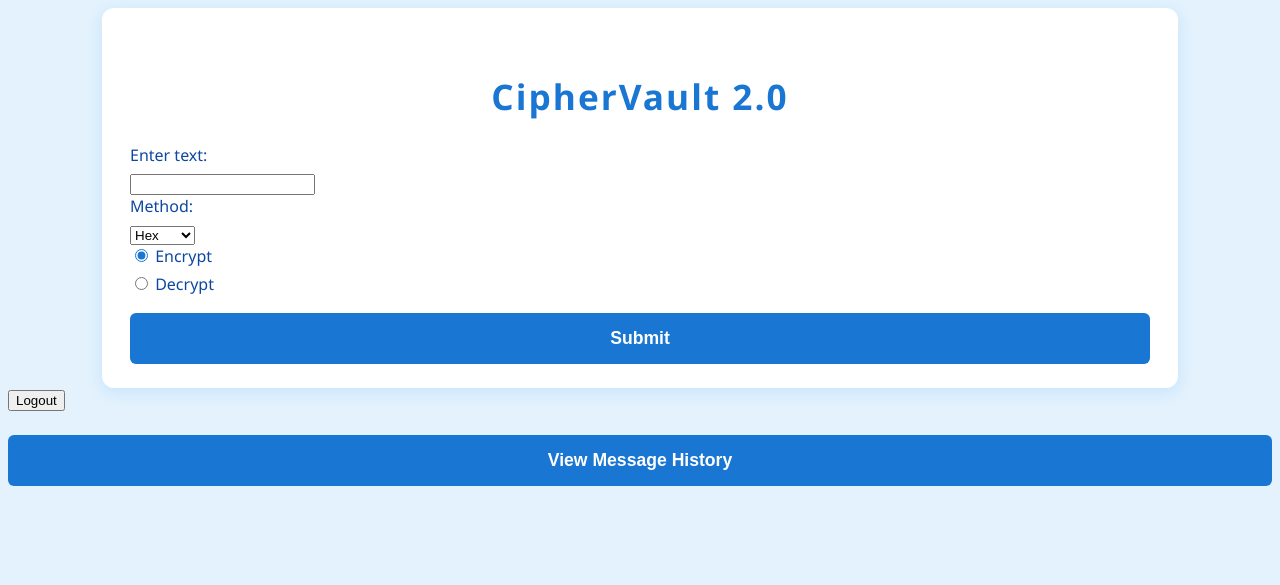
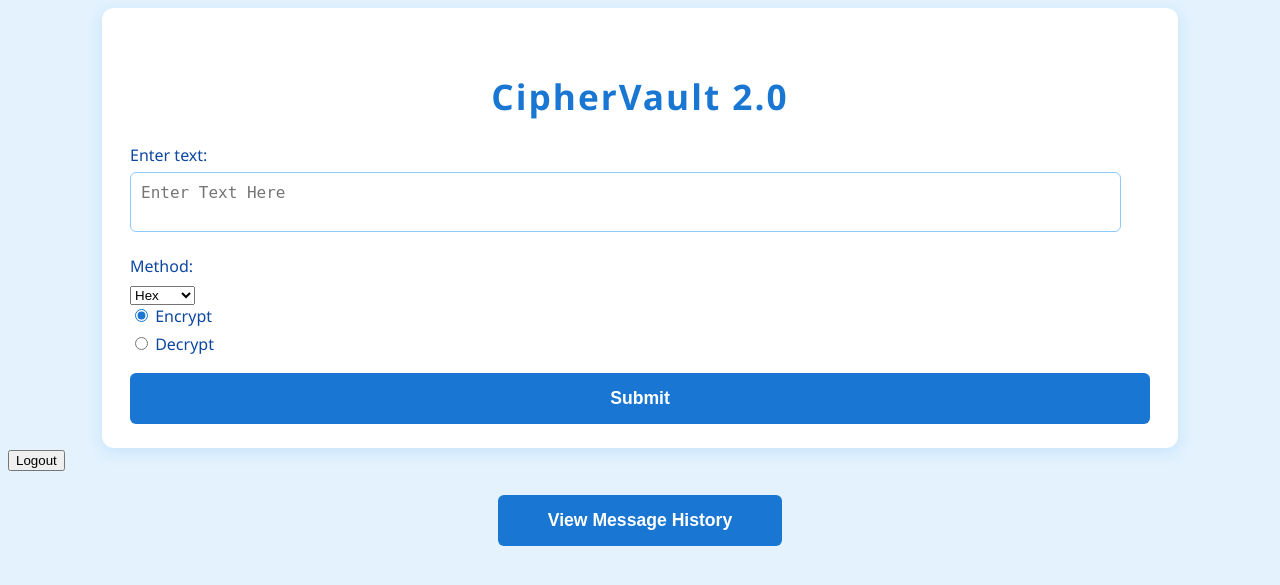
Before and after one commit to IvyRiley/SDEV_220_Final_Project_Group3, a Django app: page /cipher/ in a window 1280 px wide. Shown: the top 585 px of the page. Run offline with Django 4.2, Linux system fonts and the light colour scheme; a user stored in the database is signed in; some web fonts are replaced.

Commit message:
added textarea

```diff
--- a/cipherapp/templates/cipherapp/cipher.html
+++ b/cipherapp/templates/cipherapp/cipher.html
@@ -14,7 +14,7 @@
     <form method="post">
       {% csrf_token %}
       <label for="text">Enter text:</label>
-      <input type="text" id="text" name="text" required>
+      <textarea type="text" id="text" name="text" required placeholder="Enter Text Here"></textarea>
       <label>Method:</label>
       <select name="method">
        <option value="hex">Hex</option>
@@ -49,5 +49,5 @@
 </form>
 
 <a href="{% url 'history' %}" style="display:block; margin-top:24px; text-align:center;">
-  <button type="button" class="submit-btn">View Message History</button>
+  <button type="button" class="msg-history">View Message History</button>
 </a>
```
